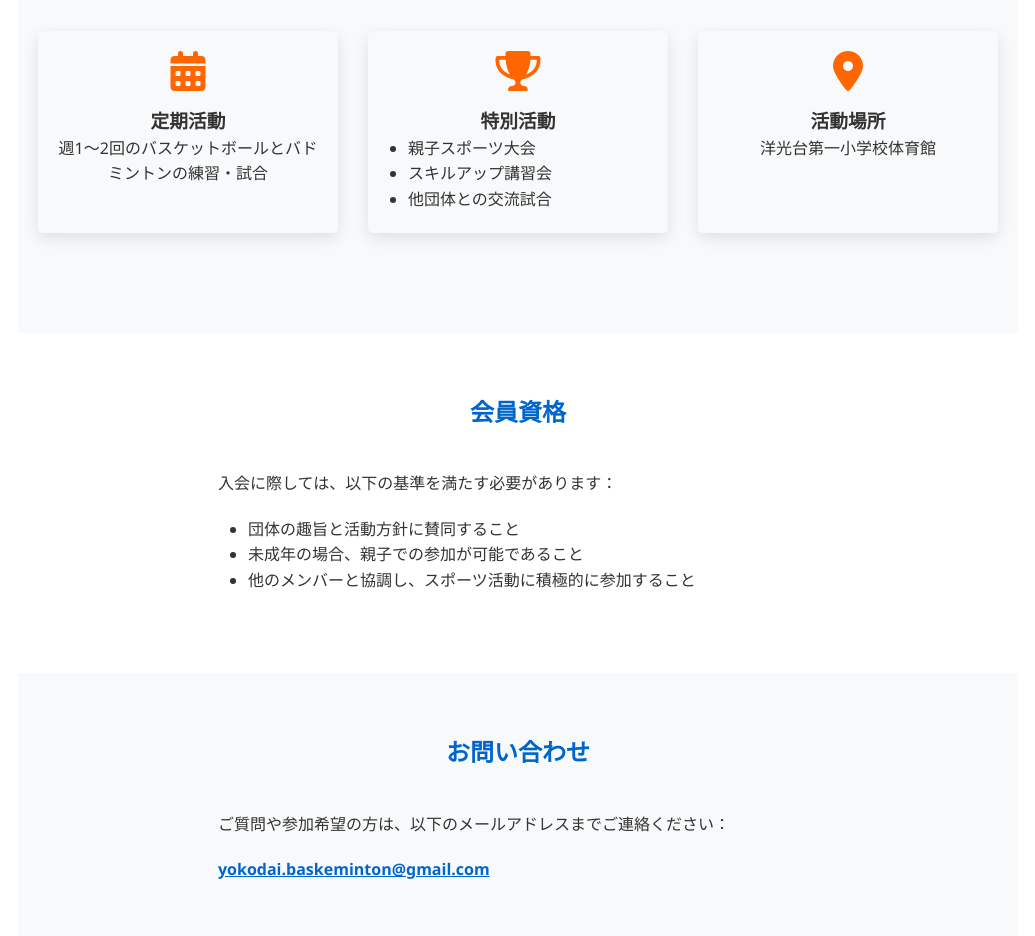
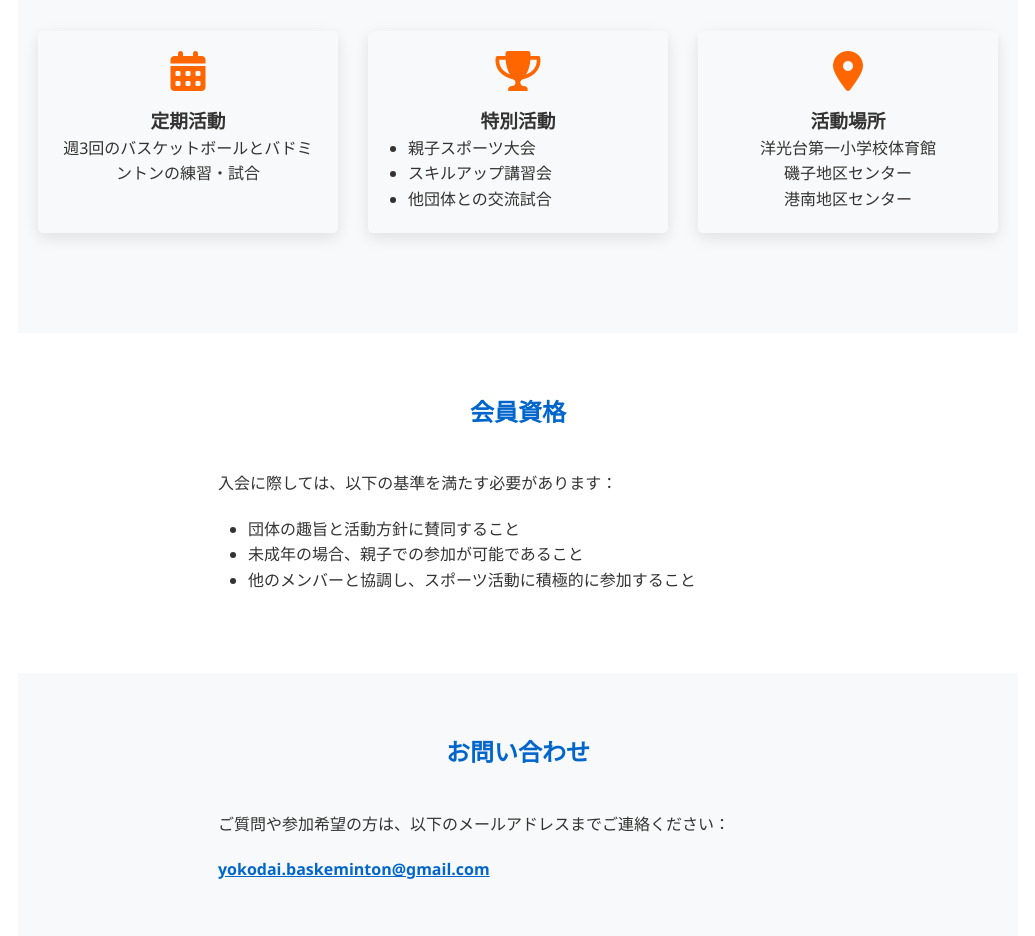
Before and after one commit to yokodaibaskeminton/yokodaibaskeminton.github.io, a plain HTML site: page index.html in a window 1280 px wide. Shown: the part 880-1816 px from the top of the page, without its empty margins (122-1157 px from the left). Drawn offline with Linux system fonts and the light colour scheme.

Commit message:
Update index.html

```diff
--- a/index.html
+++ b/index.html
@@ -160,7 +160,7 @@
             <div class="feature">
                 <i class="fas fa-calendar-alt"></i>
                 <h3>定期活動</h3>
-                <p>週1～2回のバスケットボールとバドミントンの練習・試合</p>
+                <p>週3回のバスケットボールとバドミントンの練習・試合</p>
             </div>
             <div class="feature">
                 <i class="fas fa-trophy"></i>
@@ -175,6 +175,8 @@
                 <i class="fas fa-map-marker-alt"></i>
                 <h3>活動場所</h3>
                 <p>洋光台第一小学校体育館</p>
+                <p>磯子地区センター</p>
+                <p>港南地区センター</p>
             </div>
         </div>
     </section>
```
